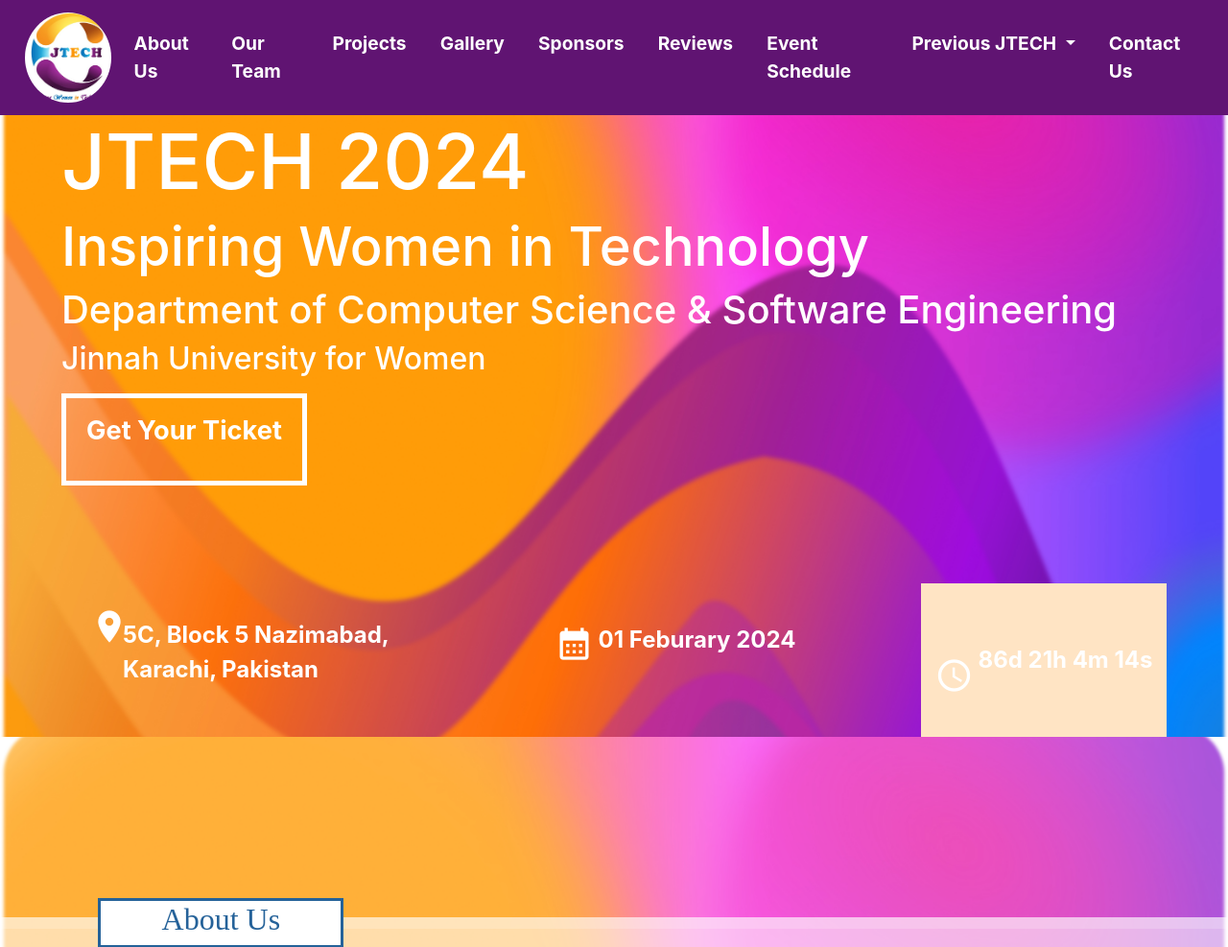
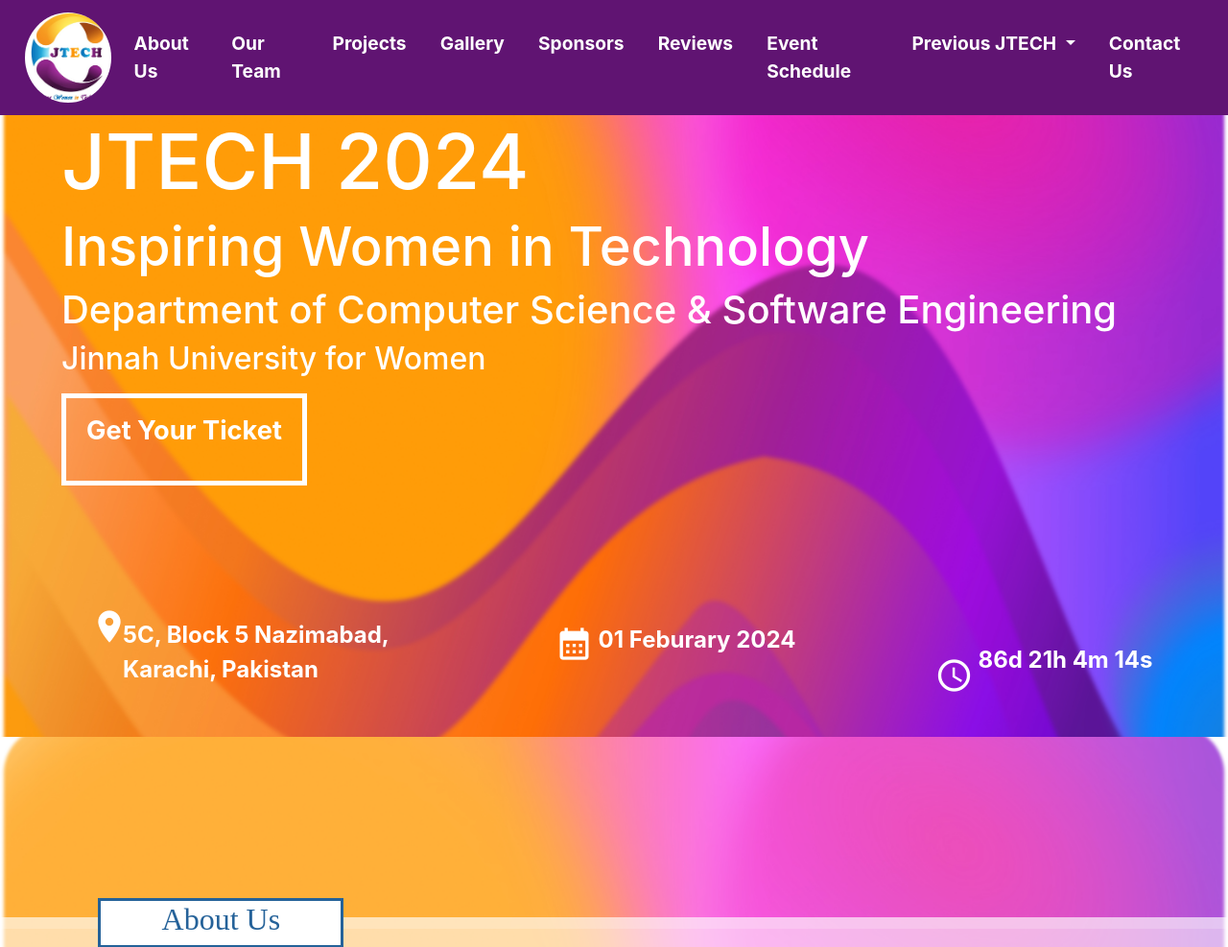
Before and after one commit to Kainat-Iqbal/JTECH, a PHP site: page / in a window 1280 px wide. Shown: the top 987 px of the page at 96% size. Run offline with PHP 8.4, Linux system fonts and the light colour scheme; some libraries are stand-ins or nearby versions.

Commit message:
remove hightlight

```diff
--- a/index.css
+++ b/index.css
@@ -70,8 +70,7 @@
 #locationText {
 	width: 25vw;
 	height: 20vh;
-	/* 	background-color: rebeccapurple;
- */
+	/* 	background-color: rebeccapurple;*/
 	font-size: 1.5rem;
 	display: flex;
 	align-items: center;
@@ -91,7 +90,7 @@
 #timer {
 	width: 20vw;
 	height: 20vh;
-	background-color: bisque;
+	/* background-color: bisque; */
 	font-size: 1.5rem;
 	display: flex;
 	align-items: center;
```
